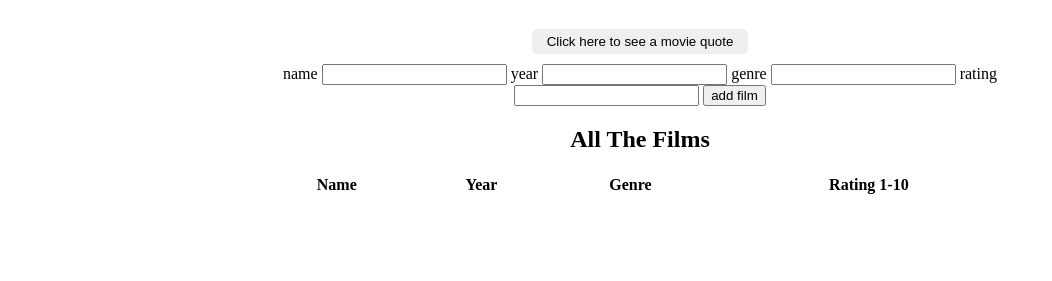
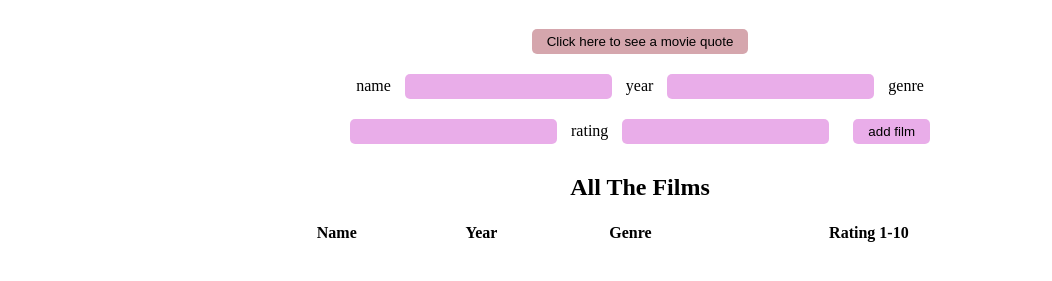
Before and after one commit to stephanie-ai/films-app, a plain HTML site: page client/index.html in a window 1280 px wide. Shown: the part 61-342 px from the top of the page, without its empty margins (0-1052 px from the left). Drawn offline with Linux system fonts and the light colour scheme; no server answers.

Commit message:
add styling to form

```diff
--- a/client/styles/index.css
+++ b/client/styles/index.css
@@ -6,7 +6,11 @@
     text-align: center;
 }
 
-button {
+button { background-color: rgba(150, 34, 50, 0.4); }
+
+input { background-color: rgba(200, 50, 200, 0.4); }
+
+button, input {
     border: none;
     margin: 10px;
     border-radius: 5px;
@@ -14,3 +18,6 @@ button {
 }
 
 table { width: 100%; }
+
+.delete { color: red; }
+.update { color: green; }
```
